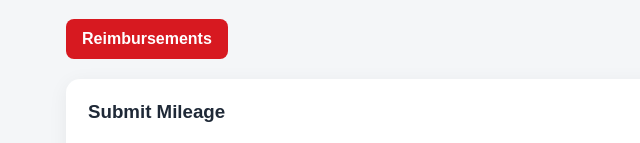
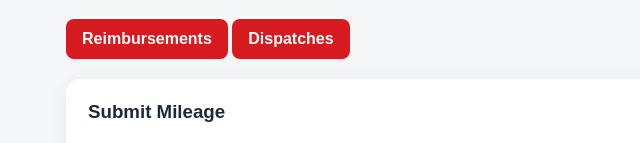
Before and after one commit to WellerTT/tnt-mileage-app, a Flask app: template templates/driver.html in a window 1280 px wide. Shown: the part 184-327 px from the top of the page, without its empty margins (0-640 px from the left). Run offline with Flask 3, Linux system fonts and the light colour scheme; the template is opened without the code that fills it, so the values that code supplies are empty; some libraries are stand-ins or nearby versions.

Commit message:
Update driver.html

```diff
--- a/templates/driver.html
+++ b/templates/driver.html
@@ -25,7 +25,7 @@
 </div>
 
 
-<!-- REIMBURSEMENTS BUTTON -->
+<!-- DRIVER ACTION BUTTONS -->
 
 <div style="margin-bottom: 20px;">
 
@@ -34,6 +34,13 @@
         href="{{ url_for('reimbursements') }}"
     >
         Reimbursements
+    </a>
+
+    <a
+        class="button-link"
+        href="{{ url_for('driver_dispatches') }}"
+    >
+        Dispatches
     </a>
 
 </div>
```
